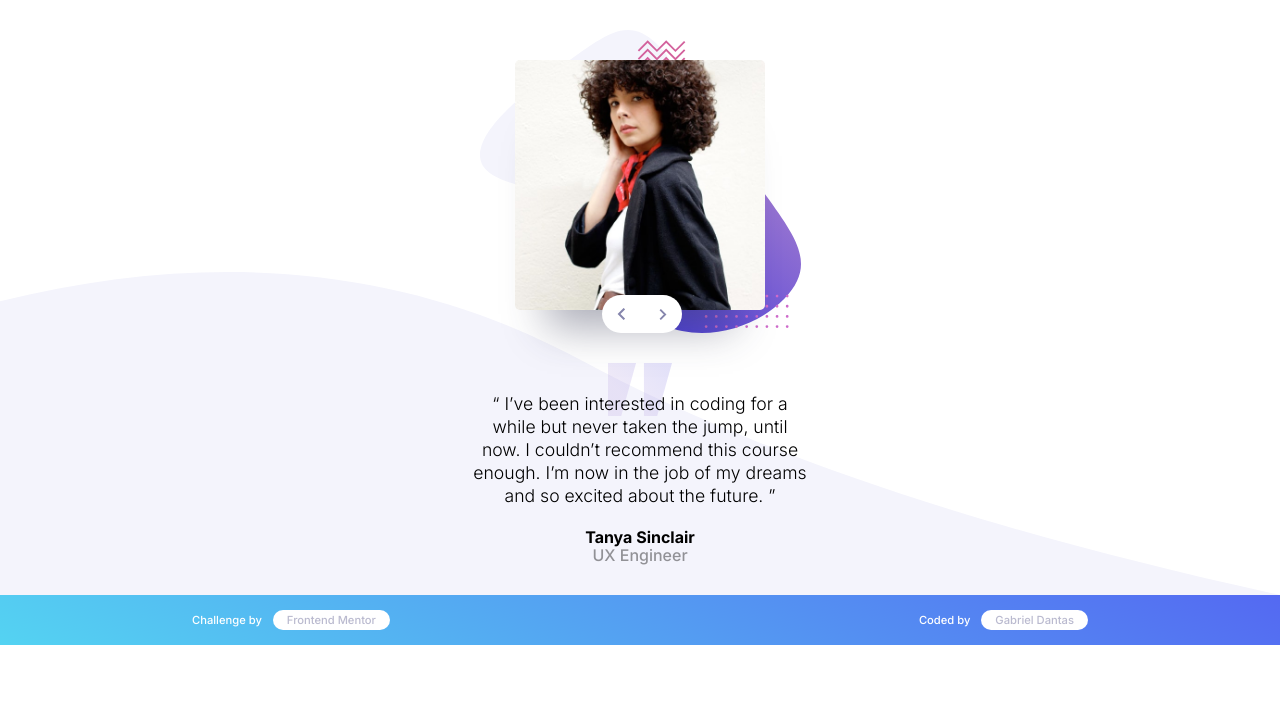
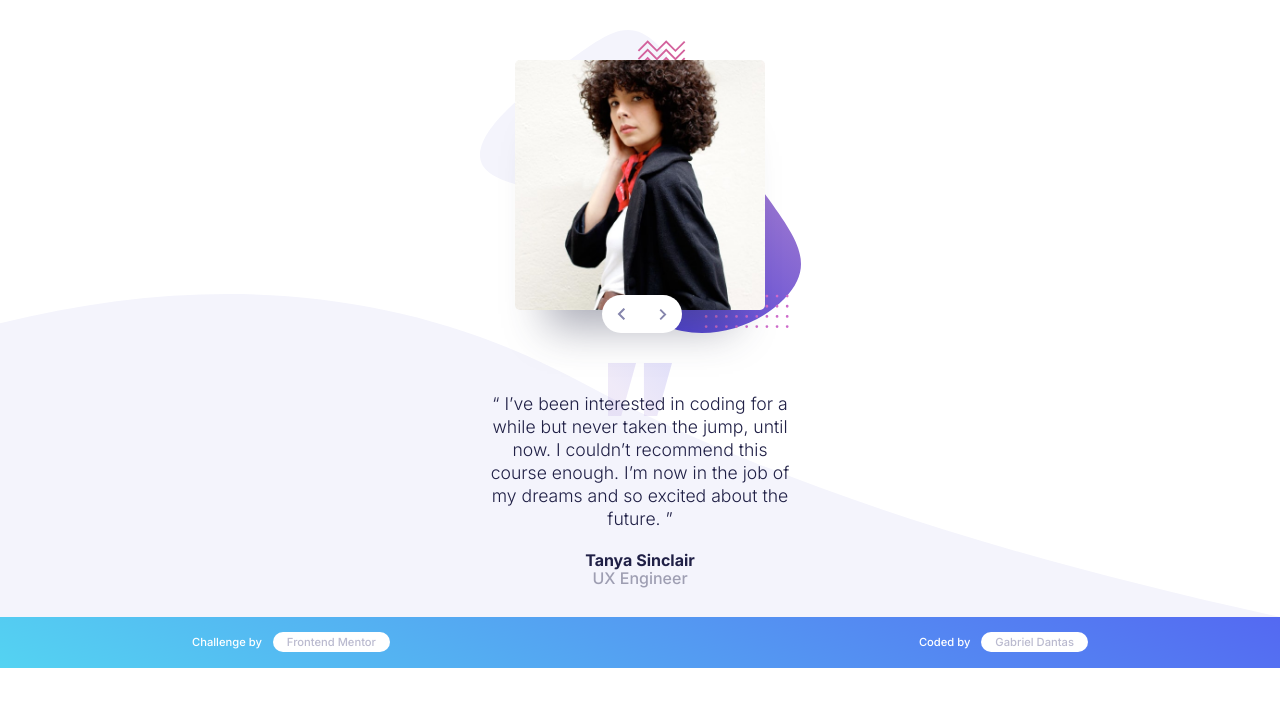
Before and after one commit to mnegabriel/FeM-Btcmp-testimonials, a plain HTML site: page index.html in a window 1280 px wide. Drawn offline with Linux system fonts and the light colour scheme.

Commit message:
minor tweaks

```diff
--- a/css/partials/_base.scss
+++ b/css/partials/_base.scss
@@ -3,6 +3,8 @@
     margin: 0;
     box-sizing: border-box;
     font-family: $font;
+    text-decoration: none;
+    color: $cp-darkBlue;
 }
 
 body {
--- a/css/partials/_footer.scss
+++ b/css/partials/_footer.scss
@@ -5,10 +5,10 @@ footer {
 }
 
 .mainFooter {
-    color: white;
     text-align: center;
     & p,
     & a {
+        color: white;
         font-size: .7rem;
     }
     & p {
--- a/css/partials/_quote.scss
+++ b/css/partials/_quote.scss
@@ -3,7 +3,7 @@
     text-align: center;
     width: 375px;
     margin: 0 auto;
-    padding: 30px 20px;
+    padding: 30px 30px;
     &>* {
         display: block;
     }
```
Also changed, not shown: css/sass.css, 1 other file.
